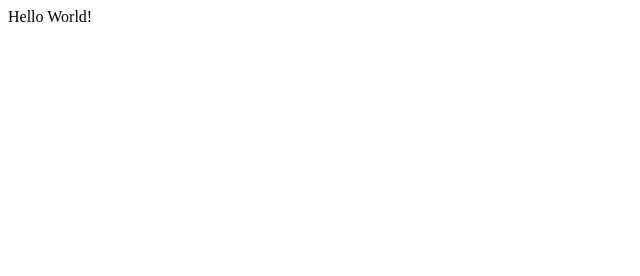
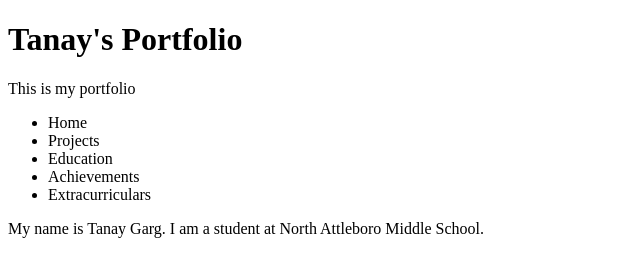
Before and after one commit to tanay-g2012/My-First-Website, a plain HTML site: page index.html in a window 1280 px wide. Shown: the whole page, without its empty margins (0-640 px from the left). Drawn offline with Linux system fonts and the light colour scheme.

Commit message:
updated index

```diff
--- a/index.html
+++ b/index.html
@@ -1 +1,27 @@
-Hello World!
+<!doctype html>
+<html lang="en-US">
+    <head>
+        <meta charset="utf-8" />
+        <title>My test page</title>
+    </head>
+    <body>
+        <header>
+            <h1>Tanay's Portfolio</h1>
+            <p>This is my portfolio</p>
+        </header>
+        <nav>
+            <ul>
+                <li>Home</li>
+                <li>Projects</li>
+                <li>Education</li>
+                <li>Achievements</li>
+                <li>Extracurriculars</li>
+            </ul>
+        </nav>
+        <main>
+            <p>
+                My name is Tanay Garg. I am a student at North Attleboro Middle School.
+            </p>
+        </main>
+    </body>
+</html>
```
